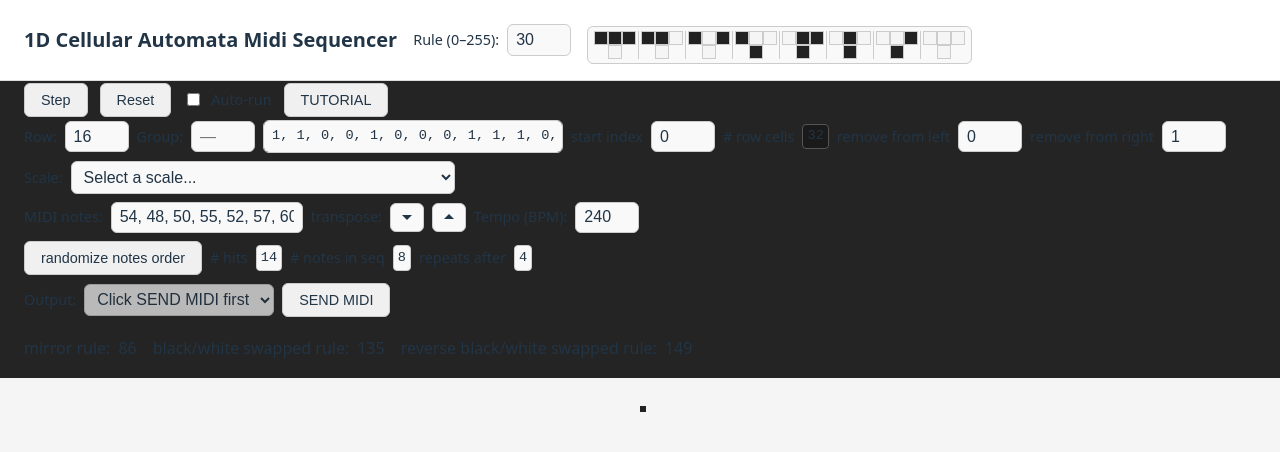
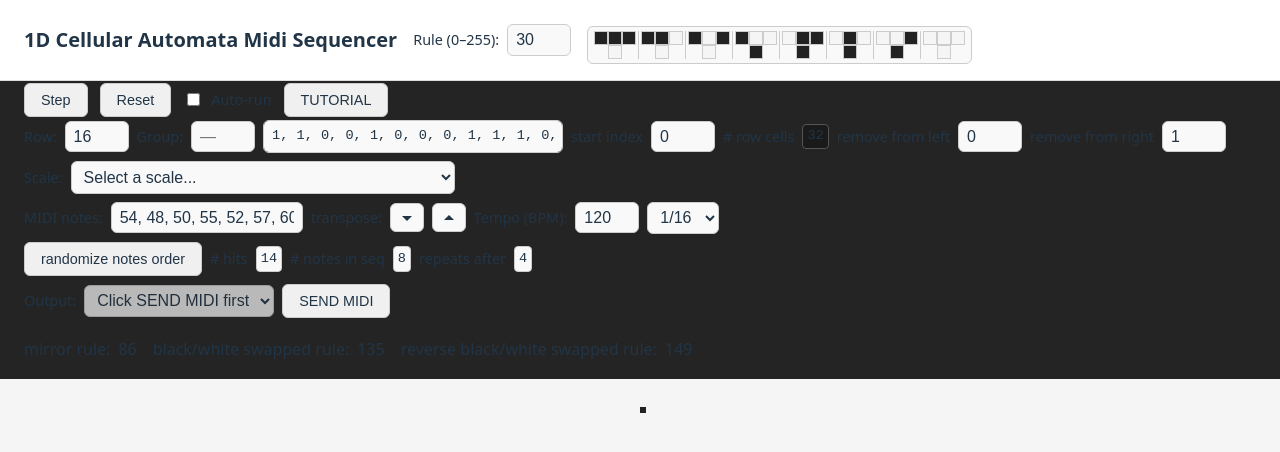
Before and after one commit to nathanfenoglio/wolfram-cellular-automata-midi-notes, a React (Vite) app: page / in a window 1280 px wide. Shown: the top 452 px of the page. Built offline with nearby package versions, Linux system fonts and the light colour scheme.

Commit message:
add dropdown for beat division selection 1/16, 1/8, 1/4

```diff
--- a/src/App.css
+++ b/src/App.css
@@ -194,6 +194,18 @@ body {
   background: #1a1a1a;
   color: inherit;
   min-width: 12rem;
+  max-width: 100%;
+}
+
+/* note division next to BPM; same look as scale-select but narrow */
+.tempo-division-select {
+  padding: 0.35rem 0.5rem;
+  font-size: 1rem;
+  border: 1px solid #555;
+  border-radius: 6px;
+  background: #1a1a1a;
+  color: inherit;
+  min-width: 4.5rem;
   max-width: 100%;
 }
 
@@ -509,6 +521,7 @@ body {
   .row-viewer input[type="number"],
   .notes-input,
   .scale-select,
+  .tempo-division-select,
   .tempo-input,
   .transpose-btn,
   .output-select {
--- a/src/components/RowViewer.jsx
+++ b/src/components/RowViewer.jsx
@@ -8,6 +8,13 @@ const DEFAULT_NOTES_STRING = "54, 48, 50, 55, 52, 57, 60, 59";
 
 const SCHEDULER_LOOK_AHEAD_SEC = 0.1; // how far ahead midi notes will be scheduled in the while loop in runScheduler
 const SCHEDULER_TICK_MS = 25; // how often rowScheduler is called
+
+// map of dropdown label to divisor in stepMs = 60_000 / (tempo * division)
+const NOTE_DIVISION_MAP = {
+  "1/16": 4,
+  "1/8": 2,
+  "1/4": 1,
+};
 
 // format output of user specified row # with commas and brackets at specified user interval
 // could take this output and use as midi output to send to daw perhaps
@@ -81,7 +88,8 @@ export function RowViewer({ rule, grid, isSending, setIsSending }) {
   // midi notes, tempo, midi out, etc
   const [notesInput, setNotesInput] = useState(DEFAULT_NOTES_STRING);
   const [scaleSelection, setScaleSelection] = useState(""); // dropdown menu scale selection
-  const [tempoInput, setTempoInput] = useState("240"); // default tempo 240 BPM
+  const [tempoInput, setTempoInput] = useState("120"); // default tempo 120 BPM
+  const [noteDivision, setNoteDivision] = useState("1/16"); // default note divison 1/16
   const [outputIndex, setOutputIndex] = useState(0); // midi output index from user's available outputs to send midi messages to
   const [outputs, setOutputs] = useState([]); // all available midi outputs from user's device
   const [webMidiEnabled, setWebMidiEnabled] = useState(false); // user must enable WebMidi to allow the browser to access midi devices and send midi messages
@@ -245,12 +253,12 @@ export function RowViewer({ rule, grid, isSending, setIsSending }) {
   // check/set input when user leaves tempo input box
   const handleTempoBlur = () => {
     if (tempoInput === "") {
-      setTempoInput("240");
+      setTempoInput("120");
       return;
     }
     const v = parseInt(tempoInput, 10);
     // NOT SURE IF I WANT TO LIMIT BPM TO 300...
-    if (isNaN(v) || v < 1) setTempoInput("240");
+    if (isNaN(v) || v < 1) setTempoInput("120");
     else if (v > 300) setTempoInput("300");
   };
 
@@ -357,18 +365,14 @@ export function RowViewer({ rule, grid, isSending, setIsSending }) {
 
       // user entered scale to cycle through
       const notes = parseNotesInput(notesInput);
-      // user entered tempo BPM defaults to 240, min 1, max 300
+      // user entered tempo BPM defaults to 120, min 1, max 300
       // NOT SURE IF I WANT MAX 300 OR CAN MAKE LARGER
       // IDK MIGHT SET IT WAY LOWER I DON'T SEEM TO RUN INTO TROUBLE WITH LOOP BE MIDI <= 170 BPM
-      // OR MAY CHANGE FROM 16TH NOTES TO 8TH NOTES
       // THEN I SUPPOSE THE SAFE MAX WOULD BE <= 340
-      const tempo = Math.max(1, Math.min(300, parseInt(tempoInput, 10) || 240));
-      // NOT SURE THAT I LIKE HOW THE TEMPO IS BEING HANDLED, IT SEEMS SLOW
-      // I DON'T SEE MUCH DIFFERENCE WHEN ADJUSTING WHAT TEMPO IS MULTIPLIED BY
-      // ARE THE NOTES BEING RECEIVED BY THE OTHER APPLICATION WITH THE CORRECT TIMING?
-      const stepMs = 60_000 / (tempo * 4); // 16th notes
-      // const stepMs = 60_000 / (tempo * 2); // 8th notes
-      // const stepMs = 60_000 / (tempo * 1); // 4th notes
+      const tempo = Math.max(1, Math.min(300, parseInt(tempoInput, 10) || 120));
+      // convert division using dictionary
+      const division = NOTE_DIVISION_MAP[noteDivision] ?? 4;
+      const stepMs = 60_000 / (tempo * division);
 
       const ctx = getAudioContext();
       if (ctx.state === "suspended") {
@@ -405,6 +409,7 @@ export function RowViewer({ rule, grid, isSending, setIsSending }) {
     rowIndex,
     notesInput,
     tempoInput,
+    noteDivision,
     removeFromLeftInput,
     removeFromRightInput,
     startIndexInput,
@@ -615,6 +620,17 @@ export function RowViewer({ rule, grid, isSending, setIsSending }) {
             onChange={handleTempoChange}
             onBlur={handleTempoBlur}
           />
+          {/* beat division 1/16, 1/8, 1/4 */}
+          <select
+            className="tempo-division-select"
+            aria-label="Note value per grid step"
+            value={noteDivision}
+            onChange={(e) => setNoteDivision(e.target.value)}
+          >
+            <option value="1/16">1/16</option>
+            <option value="1/8">1/8</option>
+            <option value="1/4">1/4</option>
+          </select>
         </div>
         {/* various data points of how the scale and rhythm interact
         option for user to randomize the order of the midi notes */}
```
